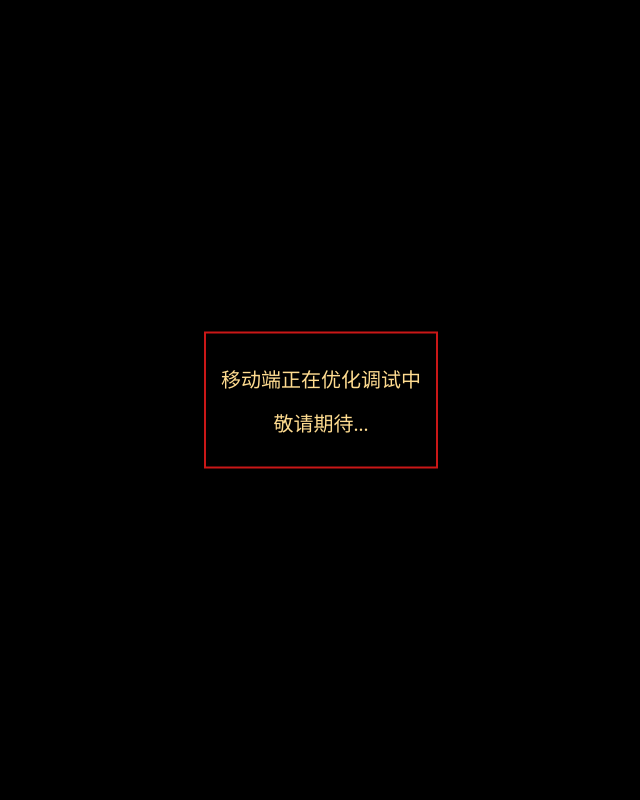
After one commit to HardCarroll/mscp.cn, a PHP site: page /wap.php in a window 1280 px wide. The commit adds this page. Shown: the whole page, without its empty margins (319-959 px from the left). Run offline with PHP 8.4, Linux system fonts and the light colour scheme.

Commit message:
edit on 07/06

```diff
--- a/include/css/case.css
+++ b/include/css/case.css
@@ -105,6 +105,8 @@
 .tab-content .column .item:hover .bd-txt span.glyphicon {
   color: #ffdc90;
   box-shadow: 0 0 0px 1px #ffdc90;
+  transition: all 0.6s;
+  transform: rotateZ(360deg);
 }
 .bd-txt {
   position: relative;
--- a/include/js/shared.js
+++ b/include/js/shared.js
@@ -1,5 +1,8 @@
 $(function() {
   var $body = (window.opera) ? (document.compatMode == "CSS1Compat" ? $("html") : $("body")) : $("html,body");
+  if($body.width() <= 768) {
+    window.location.href = "/wap.php";
+  }
   // 解决移动端下点其他地方不失焦的问题
   $("body").on("touchend", function(e){
     if(e.target !== "input") {
--- /dev/null
+++ b/wap.php
@@ -0,0 +1,51 @@
+<!DOCTYPE html>
+<html lang="zh-CN">
+<head>
+  <meta charset="UTF-8">
+  <meta name="viewport" content="width=device-width, initial-scale=1.0">
+  <meta http-equiv="X-UA-Compatible" content="ie=edge">
+  <title>移动端提示页面</title>
+  <style>
+    * {
+      margin: 0;
+      padding: 0;
+    }
+    html, body {
+      margin: 0;
+      padding: 0;
+      width: 100%;
+      height: 100%;
+      color: #ffdc90;
+      background-color: black;
+      position: relative;
+    }
+    .layer {
+      width: 100%;
+      height: 100%;
+      position: relative;
+    }
+    .tips {
+      position: absolute;
+      padding: 15px;
+      text-align: center;
+      font-size: 20px;
+      width: 200px;
+      left: 50%;
+      top: 50%;
+      transform: translate(-50%, -50%);
+      border: 2px solid #ca1717;
+    }
+    .tips>p {
+      margin: 15px 0;
+    }
+  </style>
+</head>
+<body>
+  <div class="layer">
+    <div class="tips">
+      <p>移动端正在优化调试中</p>
+      <p>敬请期待...</p>
+    </div>
+  </div>
+</body>
+</html>
```
Also changed, not shown: about/index.html (+8 -12 lines), case/index.html (+12 -12 lines), index.php (+3 -4 lines), template/temp_case.php (added).
